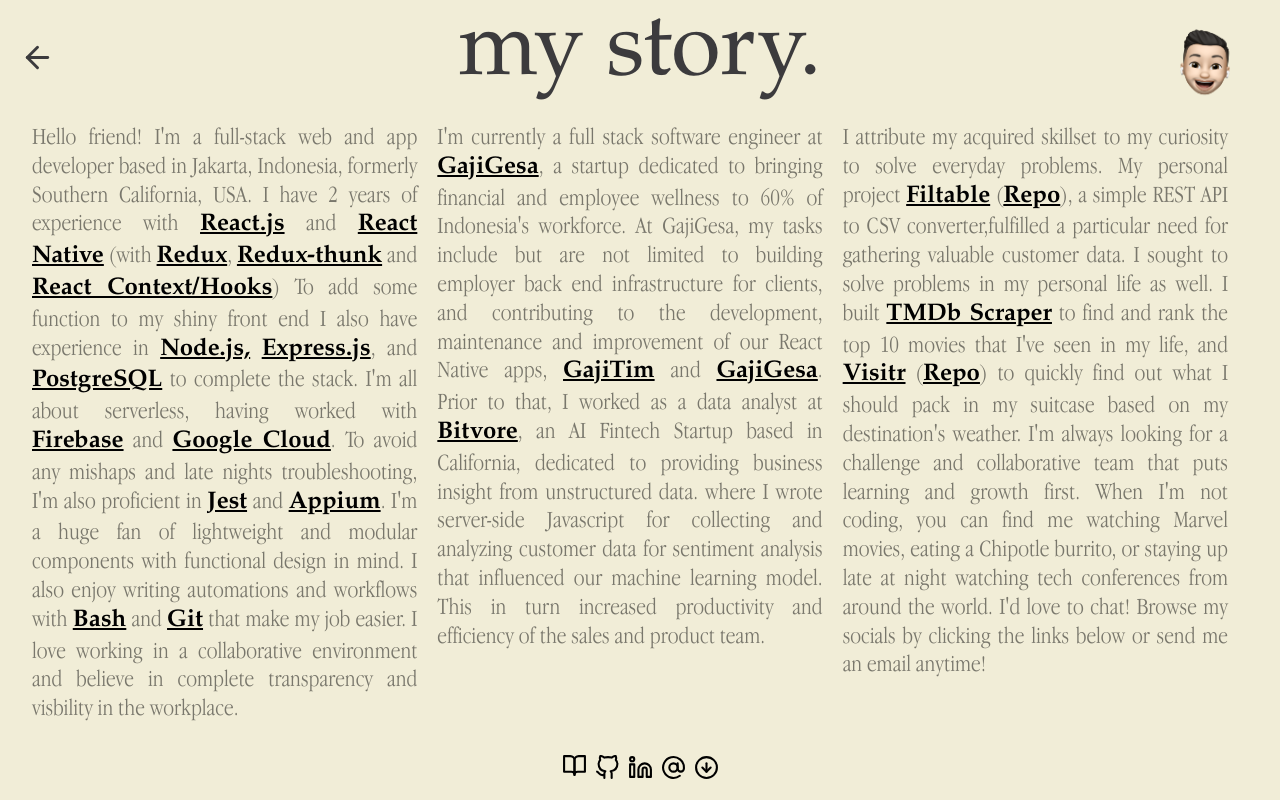
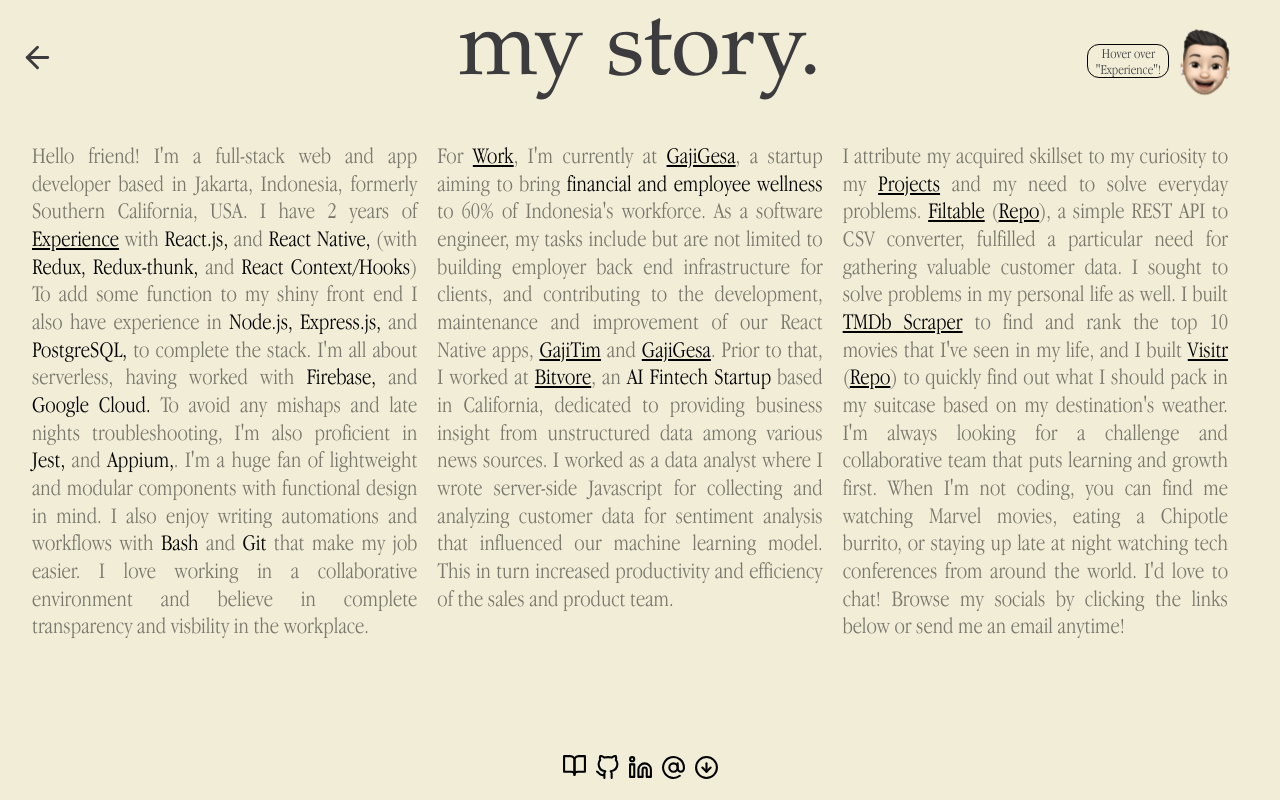
Before and after one commit to skhemnan/portfolio, a React (Create React App) app: page / in a window 1280 px wide. Both pictures are taken after a click on the element 574 px from the left and 538 px from the top of the page. Built offline with nearby package versions, Linux system fonts and the light colour scheme.

Commit message:
Added hover effect and animations

```diff
--- a/src/App.css
+++ b/src/App.css
@@ -164,14 +164,17 @@
 	/* font-size: max(1.5vw, 24px); */
 	cursor: pointer;
 	color: black;
-	font-weight: 800;
+	/* text-decoration: underline; */
+}
+
+.skill-title {
+	/* font-size: max(1.9vw, 24px); */
+	cursor: pointer;
+	color: black;
+	font-weight: bold;
 	text-decoration: underline;
 }
 
-.skill:hover {
-	transition: all 0.2s ease-in;
-	animation-direction: alternate;
-}
 
 .skill:visited {
 	color: black;
@@ -202,7 +205,32 @@
 .about-icon {
 	position: fixed;
 	top: 2%;
-	right: 2%
+	right: 2%;
+	display: flex;
+	align-items: center;
+}
+
+.hover-over {
+	font-family: garamond;
+	font-size: 14px;
+	max-width: 80px;
+	text-align: center;
+	margin-right: -15px;
+	margin-bottom: 10px;
+	border: solid 1.5px black;
+	border-radius: 12px;
+	animation-duration: 5s;
+	animation-iteration-count: infinite;
+	transform-origin: bottom
+}
+.bounce-2 {
+	animation-name: bounce-2;
+	animation-timing-function: ease;
+}
+@keyframes bounce-2 {
+	0%   { transform: translateY(0); }
+	50%  { transform: translateY(-10px); }
+	100% { transform: translateY(0); }
 }
 
 .about-container {
@@ -227,10 +255,11 @@
 
 .about-text {
 	font-family: garamond;
-	font-size: max(0.25vw, 24px);
+	font-size: min(1.8vw, 25px);
 	line-height: 1.2;
 	text-align: justify;
-	color: #79776c
+	transition: all 0.5s ease
+	/* color: #79776c */
 }
 
 .next-section {
@@ -364,4 +393,8 @@
 		display: none
 	}
 
+	.hover-over {
+		display: none
+	}
+
 }
--- a/src/components/sections/About.js
+++ b/src/components/sections/About.js
@@ -1,3 +1,4 @@
+/* eslint-disable jsx-a11y/anchor-is-valid */
 import React from 'react'
 import {
   FiArchive,
@@ -8,46 +9,63 @@
 
 
 import hello from '../../assets/hello.png'
-import ironman from '../../assets/ironman.gif'
+
 
 const About = () => {
+
+const [fade, setFade] = React.useState(false)
+
+const Skill = ({text, style, header}) => {
+	return <>
+					<a
+					style={{fontSize: (header && fade) ? 30 : null, textDecorationLine: 'underline'}}
+					class="skill"
+					onMouseEnter={() => {setFade(true)}}
+					onMouseLeave={() => {setFade(false)}}
+					>{text}</a>
+	</>
+}
+
 return (
 	<>
 		<div class="about-icon">
+			{!fade &&
+				<p class="hover-over bounce-2">{`${['Hover over "Experience"!']}`}</p>
+			}
 			<img src={hello} style={{width: 'auto', height: 100}}/>
 		</div>
 		<AnimatePresence>
 				<div class="about-container">
 					<div class="about-section">
-						<p class="about-text">
+						<p class="about-text" style={{color: fade ? '#d9d9d9' : '#79776c'}}>
 						{/* <p class="icon"><FiUserPlus/></p> */}
 							Hello friend! I'm a full-stack web and app developer based in Jakarta, Indonesia, formerly Southern California, USA.
-							I have 2 years of experience with <a class="skill">React.js</a> and <a class="skill">React Native</a> (with <a class="skill">Redux</a>, <a class="skill">Redux-thunk</a> and <a class="skill">React Context/Hooks</a>) To add some function to my shiny front end I also have experience in <a class="skill">Node.js,</a> <a class="skill">Express.js</a>, and <a class="skill">PostgreSQL</a>
-							{' '}to complete the stack. I'm all about serverless, having worked with <a class="skill">Firebase</a> and <a class="skill">Google Cloud</a>. To avoid any mishaps and late nights troubleshooting, I'm also proficient in <a class="skill">Jest</a> and <a class="skill">Appium</a>.
+							I have 2 years of <Skill header text='Experience'/> with <a class="skill">React.js,</a> and <a class="skill">React Native,</a> (with <a class="skill">Redux,</a> <a class="skill">Redux-thunk,</a> and <a class="skill">React Context/Hooks</a>) To add some function to my shiny front end I also have experience in <a class="skill">Node.js,</a> <a class="skill">Express.js,</a> and <a class="skill">PostgreSQL,</a>
+							{' '}to complete the stack. I'm all about serverless, having worked with <a class="skill">Firebase,</a> and <a class="skill">Google Cloud.</a> To avoid any mishaps and late nights troubleshooting, I'm also proficient in <a class="skill">Jest,</a> and <a class="skill">Appium,</a>.
 							I'm a huge fan of lightweight and modular components with functional design in mind. I also enjoy writing automations and workflows with <a class="skill">Bash</a> and <a class="skill">Git</a> that make my job easier. I love working in a collaborative environment and believe in complete transparency and visbility in the workplace.
 						</p>
 					</div>
 					<div class='about-section'>
-						<p class='about-text' id='about-work'>
-							I'm currently a full stack software engineer at <a class="skill" href={'https://techcrunch.com/2021/02/03/gajigesa-a-fintech-startup-serving-underbanked-indonesian-workers-raises-2-5-million-seed-round/'}>GajiGesa</a>, a startup dedicated to bringing financial and employee wellness to 60% of Indonesia's workforce.
+						<p class='about-text' style={{color: fade ? '#d9d9d9' : '#79776c'}}>
+							For <Skill header text='Work'/>, I'm currently at <a class="skill" href={'https://techcrunch.com/2021/02/03/gajigesa-a-fintech-startup-serving-underbanked-indonesian-workers-raises-2-5-million-seed-round/'}>GajiGesa</a>, a startup aiming to bring <a class="skill">financial and employee wellness</a> to 60% of Indonesia's workforce.
 							{/* <div style={{width: '100%', height: '70%', padding: 10, alignItems: 'center', justifyContent: 'center'}}>
 								<img src={'https://techcrunch.com/wp-content/uploads/2021/02/GajiGesa_Team_Photos_New.jpeg?w=1390&crop=1'} style={{maxWidth: '95%', height: 'auto',}}/>
 							</div> */}
-							{' '}At GajiGesa, my tasks include but are not limited to building employer back end infrastructure for clients,
+							{' '}As a software engineer, my tasks include but are not limited to building employer back end infrastructure for clients,
 							and contributing to the development, maintenance and improvement of our React Native apps, <a class="skill" href={'https://play.google.com/store/apps/details?id=com.gajitimnative'}>GajiTim</a> and <a class="skill" href={'https://play.google.com/store/apps/details?id=com.gajigesanative'}>GajiGesa</a>.
-							Prior to that, I worked as a data analyst at <a class="skill" href={'http://www.bitvore.com'}>Bitvore</a>,
+							Prior to that, I worked at <a class="skill" href={'http://www.bitvore.com'}>Bitvore</a>,
 							{/* <a class="icon" id="check"><FiCheckCircle/></a>  */}
-							{' '}an AI Fintech Startup based in California, dedicated to providing business insight from unstructured data.
-							where I wrote server-side Javascript for collecting and analyzing customer data for sentiment analysis that influenced our machine learning model. This in turn increased productivity and efficiency of the sales and product team.
+							{' '}an <a class="skill">AI Fintech Startup</a> based in California, dedicated to providing business insight from unstructured data among various news sources.
+							I worked as a data analyst where I wrote server-side Javascript for collecting and analyzing customer data for sentiment analysis that influenced our machine learning model. This in turn increased productivity and efficiency of the sales and product team.
 						</p>
 					</div>
-					<div class='about-section'>
+					<div class='about-section' style={{color: fade ? '#d9d9d9' : '#79776c'}}>
 						<p class='about-text'>
-							I attribute my acquired skillset to my curiosity to solve everyday problems. My personal project <a class="skill" href={'http://google.com'}>Filtable</a> (<a class="skill" href={'https://github.com/skhemnan/filtable'}>Repo</a>),
-							a simple REST API to CSV converter,
+							I attribute my acquired skillset to my curiosity to my <Skill header text='Projects'/> and my need to solve everyday problems. <a class="skill" href={'http://google.com'}>Filtable</a> (<a class="skill" href={'https://github.com/skhemnan/filtable'}>Repo</a>),
+							a simple REST API to CSV converter,{' '}
 							{/* <p class="icon"><FiArchive/></p> */}
 							fulfilled a particular need for gathering valuable customer data. I sought to solve problems in my personal life as well. I built <a class="skill" href={'https://github.com/skhemnan/tmdb_scraper'}>TMDb Scraper</a>
-							{' '}to find and rank the top 10 movies that I've seen in my life, and <a class="skill" href={'http://skhemnan.github.io/visitr'}>Visitr</a> (<a class="skill" href={"https://github.com/skhemnan/visitr"}>Repo</a>) to quickly find out what I should pack in my suitcase based on my destination's weather. I'm always looking
+							{' '}to find and rank the top 10 movies that I've seen in my life, and I built <a class="skill" href={'http://skhemnan.github.io/visitr'}>Visitr</a> (<a class="skill" href={"https://github.com/skhemnan/visitr"}>Repo</a>) to quickly find out what I should pack in my suitcase based on my destination's weather. I'm always looking
 							for a challenge and collaborative team that puts learning and growth first. When I'm not coding, you can find me watching Marvel movies, eating a Chipotle burrito, or staying up late at night watching tech conferences from around the world. I'd love to chat! Browse my socials by clicking the links below or send me an email anytime!
 							<div style={{width: '100%', height: 'auto', padding: 10, alignItems: 'center', justifyContent: 'center'}}>
 								{/* <img src={ironman} style={{maxWidth: '95%', height: 'auto', maxHeight: 'center'}}/>  */}
```
Also changed, not shown: 1 other file (tests, documents, lock files or other folders).
